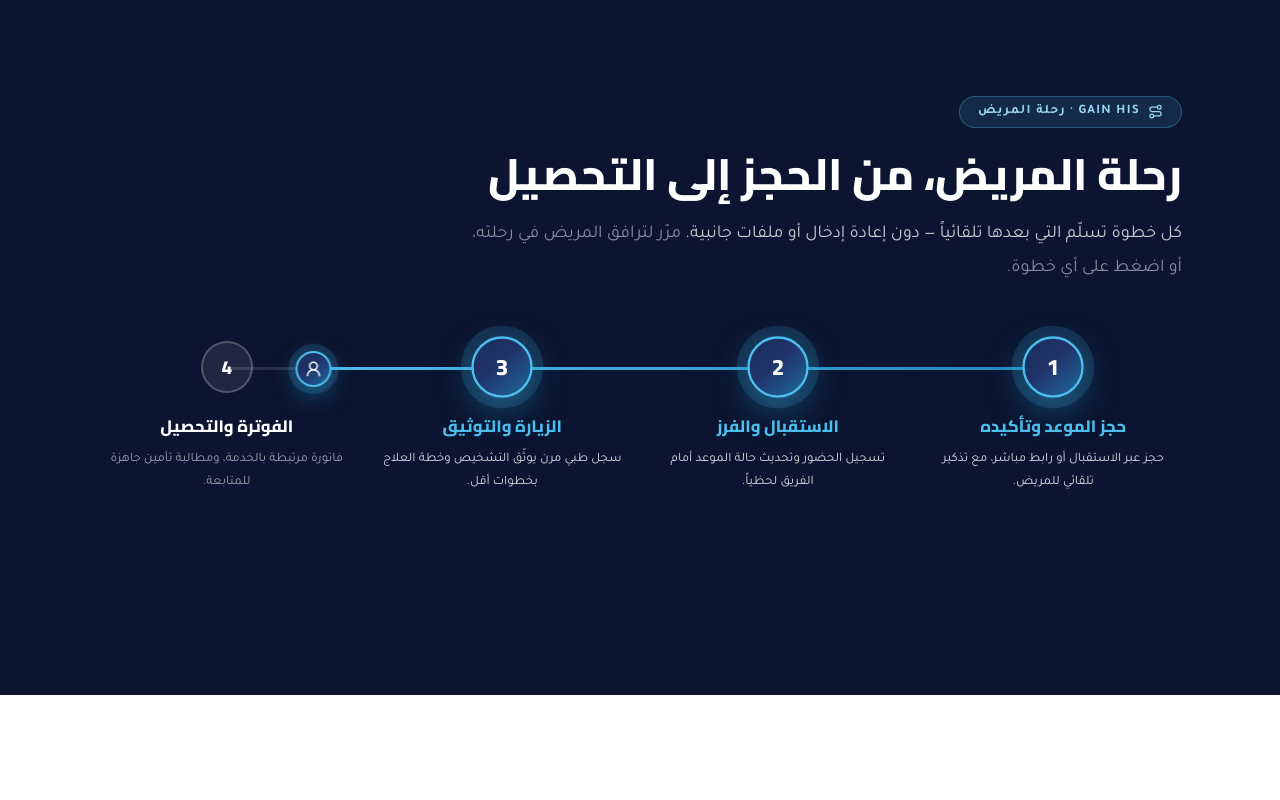
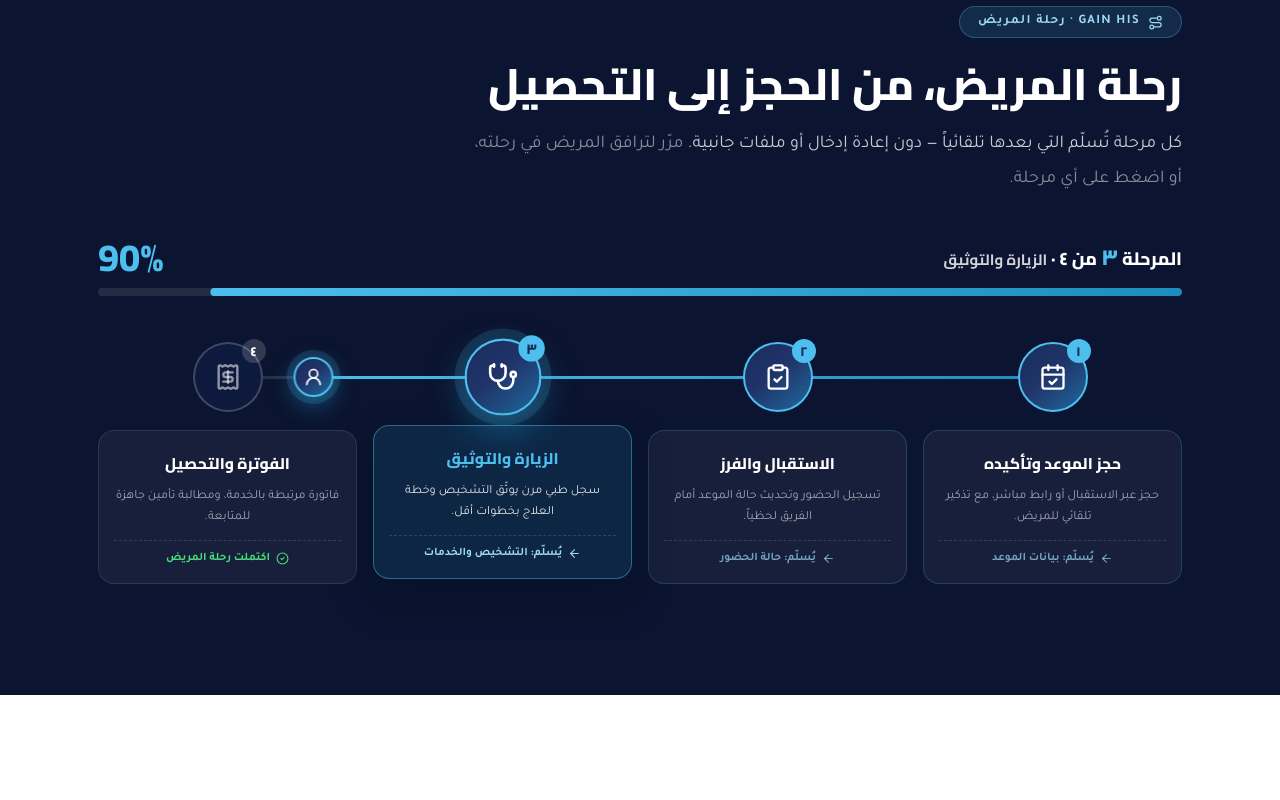
Before and after one commit to saudalmubaddil/gain-company-profile, a plain HTML site: page index.html in a window 1280 px wide. Shown: the part 5280-6080 px from the top of the page. Drawn offline with Linux system fonts and the light colour scheme.

Commit message:
Redesign patient-journey as a process chart; official ZATCA/NPHIES logos; clearer AI safety note
- Journey: live stage counter (X of 4) + percentage + progress bar, stage
  cards with icons and hand-off labels, patient token travels the track
- Integrations: real ZATCA and NPHIES logos replace generic icons
- AI section: safety disclaimer promoted to a titled callout card

Co-Authored-By: Claude Opus 4.8 <noreply@anthropic.com>

```diff
--- a/index.html
+++ b/index.html
@@ -234,34 +234,71 @@
     .pgrid.off { display: none; }
   }
 
-  /* ============ journey: pinned scrub + patient token ============ */
+  /* ============ journey: pinned scrub — process chart ============ */
   .journey { padding: 110px 0; background: var(--bg-dark); color: #fff; overflow: hidden; }
   .journey .lead { color: rgba(255,255,255,.78); }
-  .steps { display: grid; grid-template-columns: repeat(4, 1fr); gap: 18px; margin-top: 56px; position: relative; }
-  @media (max-width: 900px) { .steps { grid-template-columns: repeat(2, 1fr); } }
-  @media (max-width: 560px) { .steps { grid-template-columns: 1fr; } }
-  .jtrack { position: absolute; top: 26px; right: 12%; left: 12%; height: 3px; background: rgba(255,255,255,.12); border-radius: 4px; }
+
+  /* HUD: stage counter + live percentage + progress bar */
+  .jhud { margin-top: 40px; display: flex; align-items: center; flex-wrap: wrap; gap: 10px 18px; }
+  .jnow { font-family: 'Cairo', sans-serif; font-weight: 800; font-size: 18px; color: #fff; }
+  .jnow .b { color: var(--sky-light); font-size: 22px; }
+  .jnow .nm { font-size: 15px; font-weight: 700; color: rgba(255,255,255,.82); }
+  .jpct { margin-inline-start: auto; font-family: 'Cairo', sans-serif; font-weight: 800; font-size: clamp(28px,4vw,38px); color: var(--sky-light); font-variant-numeric: tabular-nums; line-height: 1; }
+  .jbar { flex-basis: 100%; width: 100%; height: 8px; background: rgba(255,255,255,.1); border-radius: 999px; overflow: hidden; }
+  .jbar i { display: block; height: 100%; width: 100%; transform: scaleX(0); transform-origin: 100% 50%; background: linear-gradient(90deg, var(--sky-light), var(--sky)); border-radius: 999px; }
+
+  /* flow chart */
+  .jflow { position: relative; margin-top: 46px; }
+  .jtrack { position: absolute; top: 34px; right: 12%; left: 12%; height: 3px; background: rgba(255,255,255,.12); border-radius: 4px; z-index: 1; }
   .jtrack .fill { height: 100%; width: 100%; transform: scaleX(0); transform-origin: 100% 50%; background: linear-gradient(90deg, var(--sky-light), var(--sky)); border-radius: 4px; }
   .jtoken {
-    position: absolute; top: 50%; right: 0; width: 36px; height: 36px; margin-top: -18px; margin-right: -18px;
+    position: absolute; top: 50%; right: 0; width: 40px; height: 40px; margin-top: -20px; margin-right: -20px;
     border-radius: 50%; background: var(--grad); border: 2px solid var(--sky-light);
     display: grid; place-items: center; box-shadow: 0 0 0 7px rgba(77,191,238,.16), 0 8px 24px rgba(29,140,190,.55);
-    will-change: transform; z-index: 3;
+    will-change: transform; z-index: 4;
   }
-  .jtoken svg { width: 18px; height: 18px; stroke: #fff; }
+  .jtoken svg { width: 20px; height: 20px; stroke: #fff; }
   @media (max-width: 900px) { .jtrack { display: none; } }
-  .step { text-align: center; padding: 0 8px; cursor: pointer; position: relative; z-index: 2; }
+
+  .jcards { display: grid; grid-template-columns: repeat(4, 1fr); gap: 16px; position: relative; z-index: 2; }
+  @media (max-width: 900px) { .jcards { grid-template-columns: repeat(2, 1fr); gap: 20px 16px; } }
+  @media (max-width: 560px) { .jcards { grid-template-columns: 1fr; } }
+  .step { text-align: center; cursor: pointer; position: relative; }
   .step .dot {
-    width: 52px; height: 52px; margin-inline: auto; border-radius: 50%;
-    background: rgba(255,255,255,.08); border: 2px solid rgba(255,255,255,.22);
-    display: grid; place-items: center; font-family: 'Cairo', sans-serif; font-weight: 800; font-size: 19px;
+    position: relative; width: 70px; height: 70px; margin-inline: auto; border-radius: 50%;
+    background: #0e1a3d; border: 2px solid rgba(255,255,255,.2); display: grid; place-items: center;
     transition: background .5s, border-color .5s, transform .5s, box-shadow .5s;
   }
-  .step.active .dot { background: var(--grad); border-color: var(--sky-light); transform: scale(1.18); box-shadow: 0 0 0 9px rgba(77,191,238,.15), 0 10px 30px rgba(29,140,190,.5); }
-  .step h3 { font-size: 16.5px; margin: 18px 0 8px; transition: color .4s; }
-  .step p { font-size: 13px; line-height: 1.75; color: rgba(255,255,255,.6); transition: color .4s; }
+  .step .dot svg { width: 28px; height: 28px; stroke: rgba(255,255,255,.55); transition: stroke .4s; }
+  .step .dot .num {
+    position: absolute; top: -5px; inset-inline-start: -5px; width: 24px; height: 24px; border-radius: 50%;
+    background: rgba(255,255,255,.16); color: #fff; font-family: 'Cairo', sans-serif; font-weight: 800; font-size: 13px;
+    display: grid; place-items: center; transition: background .4s, color .4s;
+  }
+  .step.done .dot, .step.active .dot { background: var(--grad); border-color: var(--sky-light); }
+  .step.done .dot svg, .step.active .dot svg { stroke: #fff; }
+  .step.done .dot .num, .step.active .dot .num { background: var(--sky-light); color: var(--navy-deep); }
+  .step.active .dot { transform: scale(1.1); box-shadow: 0 0 0 9px rgba(77,191,238,.15), 0 14px 34px rgba(29,140,190,.5); }
+  .step .scard {
+    margin-top: 18px; background: rgba(255,255,255,.05); border: 1px solid rgba(255,255,255,.1);
+    border-radius: 16px; padding: 18px 15px; transition: background .4s, border-color .4s, transform .4s;
+  }
+  .step.done .scard { border-color: rgba(77,191,238,.22); }
+  .step.active .scard { background: rgba(29,140,190,.15); border-color: rgba(77,191,238,.45); transform: translateY(-5px); box-shadow: 0 18px 40px rgba(6,12,32,.4); }
+  .step h3 { font-size: 15.5px; margin-bottom: 8px; transition: color .4s; }
   .step.active h3 { color: var(--sky-light); }
-  .step.active p { color: rgba(255,255,255,.85); }
+  .step p { font-size: 12.5px; line-height: 1.7; color: rgba(255,255,255,.6); transition: color .4s; }
+  .step.active p { color: rgba(255,255,255,.88); }
+  .step .handoff {
+    margin-top: 12px; padding-top: 11px; border-top: 1px dashed rgba(255,255,255,.14);
+    font-size: 11.5px; font-weight: 700; color: rgba(255,255,255,.5);
+    display: flex; align-items: center; justify-content: center; gap: 6px; transition: color .4s, border-color .4s;
+  }
+  .step .handoff svg { width: 13px; height: 13px; flex-shrink: 0; }
+  .step.active .handoff { color: var(--sky-pale); }
+  .step.done .handoff { color: rgba(155,217,245,.7); }
+  .step .handoff.fin { color: #4ade80; }
+  .step.active .handoff.fin, .step.done .handoff.fin { color: #4ade80; }
 
   /* ============ platform / KPIs (scroll-scrubbed counters & chart) ============ */
   .platform { padding: 110px 0; background: var(--bg-light); }
@@ -314,8 +351,16 @@
   @keyframes pulse { from { transform: scale(1); opacity: 1 } to { transform: scale(1.7); opacity: 0 } }
   .agent .pulse svg { width: 21px; height: 21px; stroke: var(--sky-pale); }
   .agent p { font-size: 14.5px; line-height: 1.7; font-weight: 500; }
-  .ai-note { margin-top: 30px; font-size: 13px; color: rgba(255,255,255,.65); display: flex; align-items: center; gap: 8px; }
-  .ai-note svg { width: 15px; height: 15px; stroke: var(--sky-pale); flex-shrink: 0; }
+  .ai-note {
+    margin-top: 34px; max-width: 860px; display: flex; gap: 14px; align-items: flex-start;
+    background: rgba(255,255,255,.08); border: 1px solid rgba(77,191,238,.3);
+    border-inline-start: 3px solid var(--sky-light); border-radius: 14px;
+    padding: 16px 18px; backdrop-filter: blur(8px);
+  }
+  .ai-note .ic { width: 40px; height: 40px; flex-shrink: 0; border-radius: 11px; background: rgba(77,191,238,.2); display: grid; place-items: center; }
+  .ai-note .ic svg { width: 20px; height: 20px; stroke: var(--sky-pale); }
+  .ai-note b { display: block; font-family: 'Cairo', sans-serif; font-size: 14.5px; color: #fff; margin-bottom: 4px; }
+  .ai-note span { font-size: 13.5px; line-height: 1.85; color: rgba(255,255,255,.82); }
 
   /* ============ integrations + drawn wires ============ */
   .integrations { padding: 110px 0; background: #fff; }
@@ -340,6 +385,7 @@
   .icard-sm .ic { width: 46px; height: 46px; margin-inline: auto; border-radius: 13px; background: #fff; border: 1px solid var(--line); display: grid; place-items: center; margin-bottom: 14px; transition: border-color .45s; }
   .icard-sm.live .ic { border-color: rgba(29,140,190,.45); }
   .icard-sm .ic svg { width: 22px; height: 22px; stroke: var(--sky); }
+  .icard-sm .ic img { width: 28px; height: 28px; object-fit: contain; }
   .icard-sm b { display: block; font-size: 14.5px; font-family: 'Cairo', sans-serif; margin-bottom: 4px; }
   .icard-sm small { font-size: 11.5px; font-weight: 700; color: var(--sky); letter-spacing: .05em; }
   .icard-sm p { font-size: 12.5px; line-height: 1.7; color: var(--ink-soft); margin-top: 8px; }
@@ -572,16 +618,53 @@
     <div class="wrap">
       <span class="kicker on-dark rv"><i data-lucide="route" style="width:15px;height:15px"></i> GAIN HIS · رحلة المريض</span>
       <h2 class="h2 rv" data-d="1">رحلة المريض، من الحجز إلى التحصيل</h2>
-      <p class="lead rv" data-d="2">كل خطوة تسلّم التي بعدها تلقائياً — دون إعادة إدخال أو ملفات جانبية. <span style="opacity:.65">مرّر لترافق المريض في رحلته، أو اضغط على أي خطوة.</span></p>
-      <div class="steps rv" data-d="3" id="steps">
-        <div class="jtrack" id="jtrack">
-          <div class="fill" id="jfill"></div>
-          <div class="jtoken" id="jtoken" aria-hidden="true"><i data-lucide="user-round"></i></div>
+      <p class="lead rv" data-d="2">كل مرحلة تُسلّم التي بعدها تلقائياً — دون إعادة إدخال أو ملفات جانبية. <span style="opacity:.65">مرّر لترافق المريض في رحلته، أو اضغط على أي مرحلة.</span></p>
+      <div class="rv" data-d="3" id="steps">
+        <div class="jhud">
+          <div class="jnow">المرحلة <span class="b" id="jNum">١</span> من ٤ · <span class="nm" id="jName">حجز الموعد</span></div>
+          <div class="jpct" id="jPct">0%</div>
+          <div class="jbar"><i id="jBar"></i></div>
         </div>
-        <div class="step" data-i="0" tabindex="0" role="button" aria-label="الخطوة 1: حجز الموعد وتأكيده"><div class="dot">1</div><h3>حجز الموعد وتأكيده</h3><p>حجز عبر الاستقبال أو رابط مباشر، مع تذكير تلقائي للمريض.</p></div>
-        <div class="step" data-i="1" tabindex="0" role="button" aria-label="الخطوة 2: الاستقبال والفرز"><div class="dot">2</div><h3>الاستقبال والفرز</h3><p>تسجيل الحضور وتحديث حالة الموعد أمام الفريق لحظياً.</p></div>
-        <div class="step" data-i="2" tabindex="0" role="button" aria-label="الخطوة 3: الزيارة والتوثيق"><div class="dot">3</div><h3>الزيارة والتوثيق</h3><p>سجل طبي مرن يوثّق التشخيص وخطة العلاج بخطوات أقل.</p></div>
-        <div class="step" data-i="3" tabindex="0" role="button" aria-label="الخطوة 4: الفوترة والتحصيل"><div class="dot">4</div><h3>الفوترة والتحصيل</h3><p>فاتورة مرتبطة بالخدمة، ومطالبة تأمين جاهزة للمتابعة.</p></div>
+        <div class="jflow">
+          <div class="jtrack" id="jtrack">
+            <div class="fill" id="jfill"></div>
+            <div class="jtoken" id="jtoken" aria-hidden="true"><i data-lucide="user-round"></i></div>
+          </div>
+          <div class="jcards">
+            <div class="step" data-i="0" tabindex="0" role="button" aria-label="المرحلة 1: حجز الموعد وتأكيده">
+              <div class="dot"><span class="num">١</span><i data-lucide="calendar-check"></i></div>
+              <div class="scard">
+                <h3>حجز الموعد وتأكيده</h3>
+                <p>حجز عبر الاستقبال أو رابط مباشر، مع تذكير تلقائي للمريض.</p>
+                <div class="handoff"><i data-lucide="arrow-left"></i> يُسلّم: بيانات الموعد</div>
+              </div>
+            </div>
+            <div class="step" data-i="1" tabindex="0" role="button" aria-label="المرحلة 2: الاستقبال والفرز">
+              <div class="dot"><span class="num">٢</span><i data-lucide="clipboard-check"></i></div>
+              <div class="scard">
+                <h3>الاستقبال والفرز</h3>
+                <p>تسجيل الحضور وتحديث حالة الموعد أمام الفريق لحظياً.</p>
+                <div class="handoff"><i data-lucide="arrow-left"></i> يُسلّم: حالة الحضور</div>
+              </div>
+            </div>
+            <div class="step" data-i="2" tabindex="0" role="button" aria-label="المرحلة 3: الزيارة والتوثيق">
+              <div class="dot"><span class="num">٣</span><i data-lucide="stethoscope"></i></div>
+              <div class="scard">
+                <h3>الزيارة والتوثيق</h3>
+                <p>سجل طبي مرن يوثّق التشخيص وخطة العلاج بخطوات أقل.</p>
+                <div class="handoff"><i data-lucide="arrow-left"></i> يُسلّم: التشخيص والخدمات</div>
+              </div>
+            </div>
+            <div class="step" data-i="3" tabindex="0" role="button" aria-label="المرحلة 4: الفوترة والتحصيل">
+              <div class="dot"><span class="num">٤</span><i data-lucide="receipt"></i></div>
+              <div class="scard">
+                <h3>الفوترة والتحصيل</h3>
+                <p>فاتورة مرتبطة بالخدمة، ومطالبة تأمين جاهزة للمتابعة.</p>
+                <div class="handoff fin"><i data-lucide="check-circle-2"></i> اكتملت رحلة المريض</div>
+              </div>
+            </div>
+          </div>
+        </div>
       </div>
     </div>
   </section>
@@ -632,7 +715,13 @@
       <div class="agent rv" data-d="3"><div class="pulse"><i data-lucide="bell-ring"></i></div><p>التنبيه للفواتير المفتوحة ومرفوضات التأمين</p></div>
       <div class="agent rv" data-d="4"><div class="pulse"><i data-lucide="package-search"></i></div><p>متابعة مؤشرات المخزون والمواد الحساسة قبل نفادها</p></div>
     </div>
-    <p class="ai-note rv" data-d="5"><i data-lucide="shield-alert"></i> يعمل ضمن حدود الصلاحيات، ولا يقدّم أي استشارات أو تشخيصات طبية.</p>
+    <div class="ai-note rv" data-d="5">
+      <div class="ic"><i data-lucide="shield-check"></i></div>
+      <div>
+        <b>ضوابط واضحة وآمنة</b>
+        <span>يعمل الذكاء الاصطناعي ضمن حدود صلاحيات كل مستخدم، ولا يقدّم أي استشارات أو تشخيصات طبية — القرار الطبي يبقى دائماً بيد الممارس.</span>
+      </div>
+    </div>
   </div>
 </section>
 
@@ -645,8 +734,8 @@
     <div class="ihub-row rv" data-d="2"><span class="ihub" id="ihub"><img src="assets/gain-logo-navy.webp" alt="غين"> منصة غين</span></div>
     <svg class="iwires" id="iwires" aria-hidden="true"></svg>
     <div class="igrid" id="igrid">
-      <div class="icard-sm rv" data-d="1"><div class="ic"><i data-lucide="file-check-2"></i></div><b>الفوترة الإلكترونية</b><small>ZATCA</small><p>دعم متطلبات الفوترة الإلكترونية النظامية.</p></div>
-      <div class="icard-sm rv" data-d="2"><div class="ic"><i data-lucide="heart-pulse"></i></div><b>منصة نفيس</b><small>NPHIES</small><p>المطالبات والموافقات التأمينية.</p></div>
+      <div class="icard-sm rv" data-d="1"><div class="ic"><img src="assets/zatca-logo.png" alt="زاتكا"></div><b>الفوترة الإلكترونية</b><small>ZATCA</small><p>دعم متطلبات الفوترة الإلكترونية النظامية.</p></div>
+      <div class="icard-sm rv" data-d="2"><div class="ic"><img src="assets/nphies-logo.png" alt="نفيس"></div><b>منصة نفيس</b><small>NPHIES</small><p>المطالبات والموافقات التأمينية.</p></div>
       <div class="icard-sm rv" data-d="3"><div class="ic"><i data-lucide="credit-card"></i></div><b>بوابات الدفع</b><small>PAYMENTS</small><p>روابط ومدفوعات رقمية تسهّل التحصيل.</p></div>
       <div class="icard-sm rv" data-d="4"><div class="ic"><i data-lucide="message-circle"></i></div><b>قنوات التواصل</b><small>SMS · WHATSAPP</small><p>رسائل نصية وواتساب الأعمال للتنبيهات.</p></div>
       <div class="icard-sm rv" data-d="5"><div class="ic"><i data-lucide="network"></i></div><b>أنظمة خارجية</b><small>CRM · API</small><p>CRM ومراكز الاتصال وأدوات التقارير.</p></div>
@@ -1028,7 +1117,13 @@
   const jfill = document.getElementById('jfill');
   const jtoken = document.getElementById('jtoken');
   const jtrack = document.getElementById('jtrack');
+  const jBar = document.getElementById('jBar');
+  const jPct = document.getElementById('jPct');
+  const jNum = document.getElementById('jNum');
+  const jName = document.getElementById('jName');
   const steps = [...document.querySelectorAll('.step')];
+  const STAGE_NAMES = ['حجز الموعد', 'الاستقبال والفرز', 'الزيارة والتوثيق', 'الفوترة والتحصيل'];
+  const AR_NUM = ['١', '٢', '٣', '٤'];
   const journeyMod = register({
     el: jTrackEl,
     trackW: 0,
@@ -1037,26 +1132,34 @@
       if (this._k === k) return;
       const up = this._k !== undefined && k > this._k;
       this._k = k;
-      steps.forEach((s, i) => s.classList.toggle('active', i <= k));
-      if (up && k >= 0 && jtoken.animate && !REDUCED && !S.mobile) {
+      steps.forEach((s, i) => { s.classList.toggle('done', i < k); s.classList.toggle('active', i === k); });
+      jNum.textContent = AR_NUM[k];
+      jName.textContent = STAGE_NAMES[k];
+      if (up && jtoken.animate && !REDUCED && !S.mobile) {
         const base = jtoken.style.transform || 'translateX(0px)';
         jtoken.animate(
-          [{ transform: base + ' scale(1)' }, { transform: base + ' scale(1.35)' }, { transform: base + ' scale(1)' }],
-          { duration: 320 });
+          [{ transform: base + ' scale(1)' }, { transform: base + ' scale(1.4)' }, { transform: base + ' scale(1)' }],
+          { duration: 340 });
       }
+    },
+    setProgress(e) {
+      jBar.style.transform = `scaleX(${e})`;
+      const pct = Math.round(e * 100);
+      if (this._pct !== pct) { this._pct = pct; jPct.textContent = pct + '%'; }
     },
     frame() {
       if (REDUCED) return;
+      let e;
       if (S.mobile) {
-        const p = entryP(this, 1.2);
-        this.setStep(Math.min(3, Math.floor(p * 4)));
-        return;
+        e = entryP(this, 1.2);
+      } else {
+        const p = pinP(this);
+        e = eInOut(seg(p, .06, .92));
+        jfill.style.transform = `scaleX(${e})`;
+        jtoken.style.transform = `translateX(${-e * this.trackW}px)`;
       }
-      const p = pinP(this);
-      const e = eInOut(seg(p, .06, .92));
-      jfill.style.transform = `scaleX(${e})`;
-      jtoken.style.transform = `translateX(${-e * this.trackW}px)`;
       this.setStep(e <= 0.01 ? 0 : Math.min(3, Math.floor(e * 3 + .3)));
+      this.setProgress(e);
     }
   });
   steps.forEach(s => {
@@ -1070,7 +1173,7 @@
     s.addEventListener('click', go);
     s.addEventListener('keydown', e => { if (e.key === 'Enter' || e.key === ' ') { e.preventDefault(); go(); } });
   });
-  if (REDUCED) { journeyMod.setStep(3); }
+  if (REDUCED) { journeyMod.setStep(3); journeyMod.setProgress(1); }
 
   /* ==================================================================
      Platform: ratcheted scrubbed counters + chart + rows
```
Also changed, not shown: assets/nphies-logo.png (added), assets/zatca-logo.png (added).
